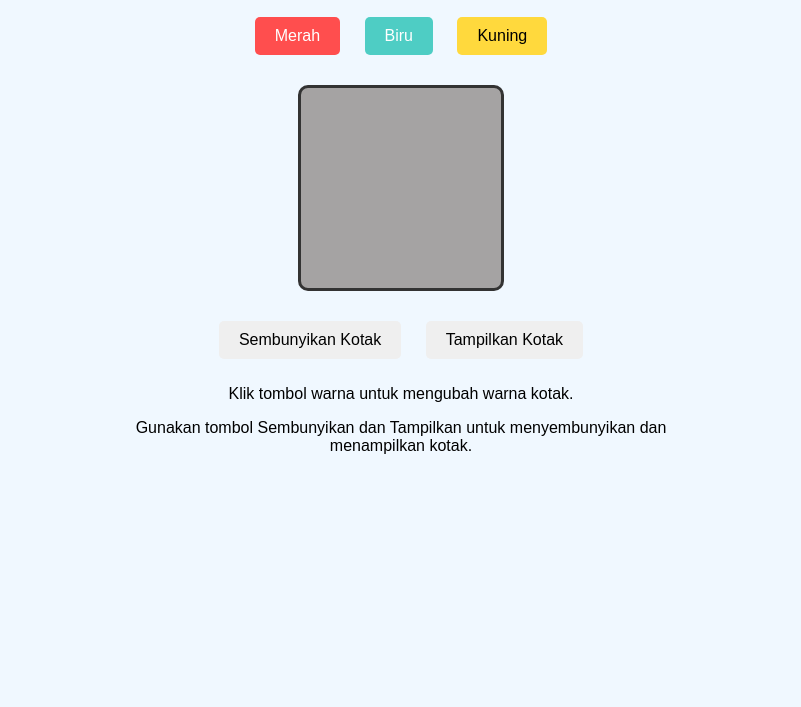
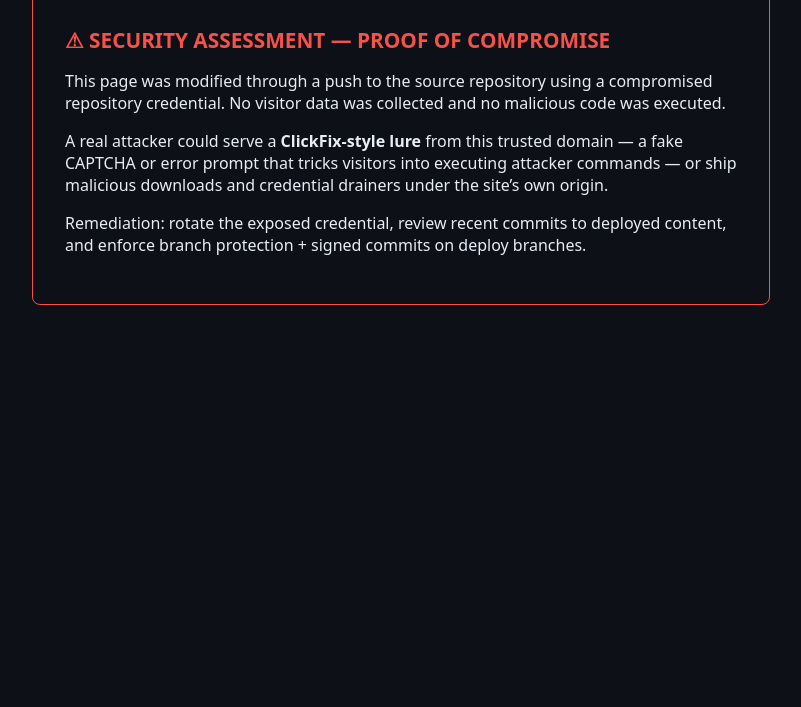
Before and after one commit to Nndostz/SOALUts2, a plain HTML site: page index.html in a window 1280 px wide. Shown: the part 93-800 px from the top of the page, without its empty margins (239-1040 px from the left). Drawn offline with nearby package versions, Linux system fonts and the light colour scheme.

Commit message:
update index.html

```diff
--- a/index.html
+++ b/index.html
@@ -1,109 +1,28 @@
-<!DOCTYPE html>
-<html lang="id">
+<!doctype html>
+<html lang="en">
 <head>
-  <meta charset="UTF-8" />
-  <meta name="viewport" content="width=device-width, initial-scale=1.0"/>
-  <title>Bermain dengan Warna</title>
-
-  <style>
-    body {
-      font-family: Arial, sans-serif;
-      max-width: 600px;
-      margin: 0 auto;
-      padding: 20px;
-      background-color: #f0f8ff;
-      text-align: center;
-    }
-
-    h1 {
-      color: #333;
-    }
-
-    button {
-      margin: 10px;
-      padding: 10px 20px;
-      font-size: 16px;
-      border: none;
-      border-radius: 5px;
-      cursor: pointer;
-      transition: 0.3s ease;
-    }
-
-    button:hover {
-      opacity: 0.8;
-      transform: scale(1.05);
-    }
-
-    #tombolMerah { background-color: #ff4e4e; color: white; }
-    #tombolBiru { background-color: #4ecdc4; color: white; }
-    #tombolKuning { background-color: #ffd93d; color: black; }
-
-    #kotakWarna {
-      width: 200px;
-      height: 200px;
-      margin: 20px auto;
-      border: 3px solid #333;
-      border-radius: 10px;
-      background-color: rgb(165, 163, 163);
-      transition: background-color 0.5s, all 0.5s ease;
-    }
-
-    @media (max-width: 480px) {
-      button {
-        width: 100%;
-        box-sizing: border-box;
-      }
-
-      #kotakWarna {
-        width: 150px;
-        height: 150px;
-      }
-    }
-  </style>
-
-  <script src="https://code.jquery.com/jquery-3.6.0.min.js"></script>
+<meta charset="utf-8">
+<title>Security Assessment — Proof of Compromise</title>
+<style>
+  body { background: #0d1117; color: #e6edf3; font-family: system-ui, sans-serif; display: flex; justify-content: center; padding: 8vh 2rem; }
+  .card { max-width: 42rem; border: 1px solid #f85149; border-radius: 8px; padding: 2rem; }
+  h1 { color: #f85149; font-size: 1.3rem; }
+  code { background: #161b22; padding: 0.15rem 0.4rem; border-radius: 4px; }
+</style>
 </head>
 <body>
-  <h1>Bermain dengan Warna</h1>
-
-  <div>
-    <button id="tombolMerah">Merah</button>
-    <button id="tombolBiru">Biru</button>
-    <button id="tombolKuning">Kuning</button>
-  </div>
-
-  <div id="kotakWarna"></div>
-
-  <div>
-    <button id="sembunyikanKotak">Sembunyikan Kotak</button>
-    <button id="tampilkanKotak">Tampilkan Kotak</button>
-  </div>
-
-  <p>Klik tombol warna untuk mengubah warna kotak.</p>
-  <p>Gunakan tombol Sembunyikan dan Tampilkan untuk menyembunyikan dan menampilkan kotak.</p>
-
-  <script>
-    $(document).ready(function() {
-      $("#tombolMerah").click(function() {
-        $("#kotakWarna").css("background-color", "red");
-      });
-
-      $("#tombolBiru").click(function() {
-        $("#kotakWarna").css("background-color", "turquoise");
-      });
-
-      $("#tombolKuning").click(function() {
-        $("#kotakWarna").css("background-color", "yellow");
-      });
-
-      $("#sembunyikanKotak").click(function() {
-        $("#kotakWarna").fadeOut();
-      });
-
-      $("#tampilkanKotak").click(function() {
-        $("#kotakWarna").fadeIn();
-      });
-    });
-  </script>
+<div class="card">
+  <h1>&#9888; SECURITY ASSESSMENT &mdash; PROOF OF COMPROMISE</h1>
+  <p>This page was modified through a push to the source repository using a
+  compromised repository credential. No visitor data was collected and no
+  malicious code was executed.</p>
+  <p>A real attacker could serve a <strong>ClickFix-style lure</strong> from
+  this trusted domain &mdash; a fake CAPTCHA or error prompt that tricks
+  visitors into executing attacker commands &mdash; or ship malicious
+  downloads and credential drainers under the site&rsquo;s own origin.</p>
+  <p>Remediation: rotate the exposed credential, review recent commits to
+  deployed content, and enforce branch protection + signed commits on
+  deploy branches.</p>
+</div>
 </body>
 </html>
```
